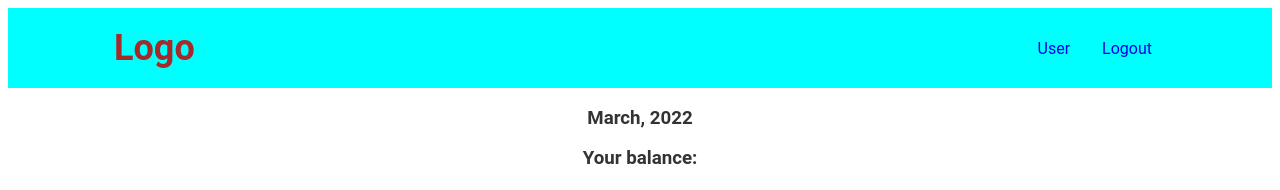
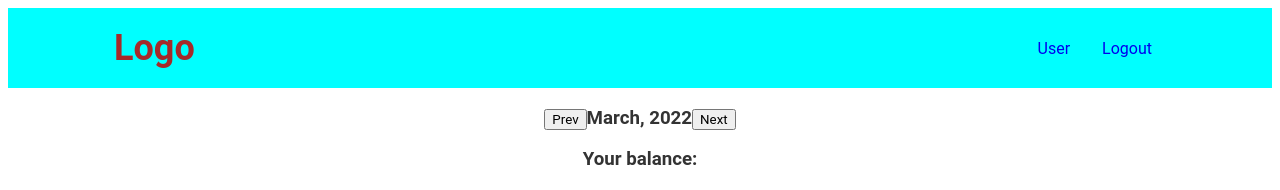
Before and after one commit to davrope/financial-app, a React (Create React App) app in the folder client/: page /dashboard in a window 1280 px wide. Shown: the top 190 px of the page. Built offline with nearby package versions, Linux system fonts and the light colour scheme; no server answers; the HTML template or start-up script is replaced by a standard one.

Commit message:
Selecting month in dashboard to show filtered data

```diff
--- a/client/src/components/FinancialComp/Dashboard.js
+++ b/client/src/components/FinancialComp/Dashboard.js
@@ -9,16 +9,28 @@ import BudgetsTable from './BudgetsTable';
 import TimePlot from './TimePlot';
 
 const Dashboard = () => {
+  const [dashboardDate, setDashboardDate] = useState(new Date())
 
   const [view, setView] = useState('transaction')
   const transactions = useSelector((state)=>state.transactions)
 
-  // Display header with current date
-  const today = new Date();
-  const current_month = today.toLocaleString('default', {month:'long'})
-  const date = current_month.charAt(0).toUpperCase() + current_month.slice(1) +', '+today.getFullYear()
+
+  const current_month = dashboardDate.toLocaleDateString('default', {month: 'long'})
+  const display_month = current_month.charAt(0).toUpperCase() + current_month.slice(1) +', '+dashboardDate.getFullYear()
 
 
+  const handleMonth =(button)=>{
+
+    switch(button.target.id){
+      case "previousMonth":
+        setDashboardDate(new Date(dashboardDate.setMonth(dashboardDate.getMonth()-1)))
+        console.log(dashboardDate)
+        break
+      case "nextMonth":
+        setDashboardDate(new Date(dashboardDate.setMonth(dashboardDate.getMonth()+1)))
+        console.log(dashboardDate)
+    }
+  }
   const handleBudget=()=>{
     setView('budget')
   }
@@ -30,11 +42,11 @@ const Dashboard = () => {
     switch(view){
       case 'budget':
         return(
-          <BudgetsTable/>
+          <BudgetsTable selectedDate ={dashboardDate} />
         )
       default:
         return(
-          <TransactionsTable/>
+          <TransactionsTable selectedDate ={dashboardDate}/>
         )
     }
   }
@@ -61,7 +73,9 @@ const Dashboard = () => {
     <div className='dashboard-container'>
       <section className='dashboard-header'>
         <h3 className='current-month'>
-          {date}
+          <button type='button' id = "previousMonth" onClick={handleMonth}>Prev</button>
+          {display_month}
+          <button type='button' id = "nextMonth" onClick={handleMonth}>Next</button>
         </h3>
         <h3 className='balance'>
           Your balance:
@@ -74,7 +88,7 @@ const Dashboard = () => {
       </section>
 
       <section className='dashboard-plot'>
-        <TimePlot/>
+        <TimePlot selectedDate ={dashboardDate}/>
       </section>
 
       <section className='dashboard-table'>
--- a/client/src/components/FinancialComp/TimePlot.js
+++ b/client/src/components/FinancialComp/TimePlot.js
@@ -3,13 +3,16 @@ import {VictoryChart, VictoryArea} from 'victory'
 import { useSelector } from 'react-redux';
 
 
-const TimePlot = () => {
+const TimePlot = (props) => {
   const transactions = useSelector((state)=>state.transactions)
+  const month = props.selectedDate.getMonth()
 
-  transactions.sort((a,b)=>new Date(a.dateCreated).getTime()- new Date(b.dateCreated).getTime());
+  const transactions_bydate = transactions.filter(obj=>new Date(obj.dateCreated).getMonth() == month)
+
+  transactions_bydate.sort((a,b)=>new Date(a.dateCreated).getTime()- new Date(b.dateCreated).getTime());
 
   let balance = 0
-  const data = transactions.map(function(obj){
+  const data = transactions_bydate.map(function(obj){
     let rObj = {};
     balance = obj.amount+balance;
 
--- a/client/src/components/FinancialComp/TransactionsTable.js
+++ b/client/src/components/FinancialComp/TransactionsTable.js
@@ -5,7 +5,10 @@ import { connect, useSelector } from 'react-redux';
 import style from '../../styles/table.module.css'
 
 
-const TransactionsTable = () => {
+const TransactionsTable = (props) => {
+
+    const month = props.selectedDate.getMonth()
+
     const dispatch = useDispatch();
 
     useEffect(()=>{
@@ -18,10 +21,14 @@ const TransactionsTable = () => {
 
     const transactions = useSelector((state)=>state.transactions)
 
+
+    const transactions_bydate = transactions.filter(obj=>new Date(obj.dateCreated).getMonth() == month)
+
+
     const RenderTransactions = ()=>{
 
         try{
-            return transactions.map(element=>{
+            return transactions_bydate.map(element=>{
 
                 return(
                         <tr key={element.id}>
```
